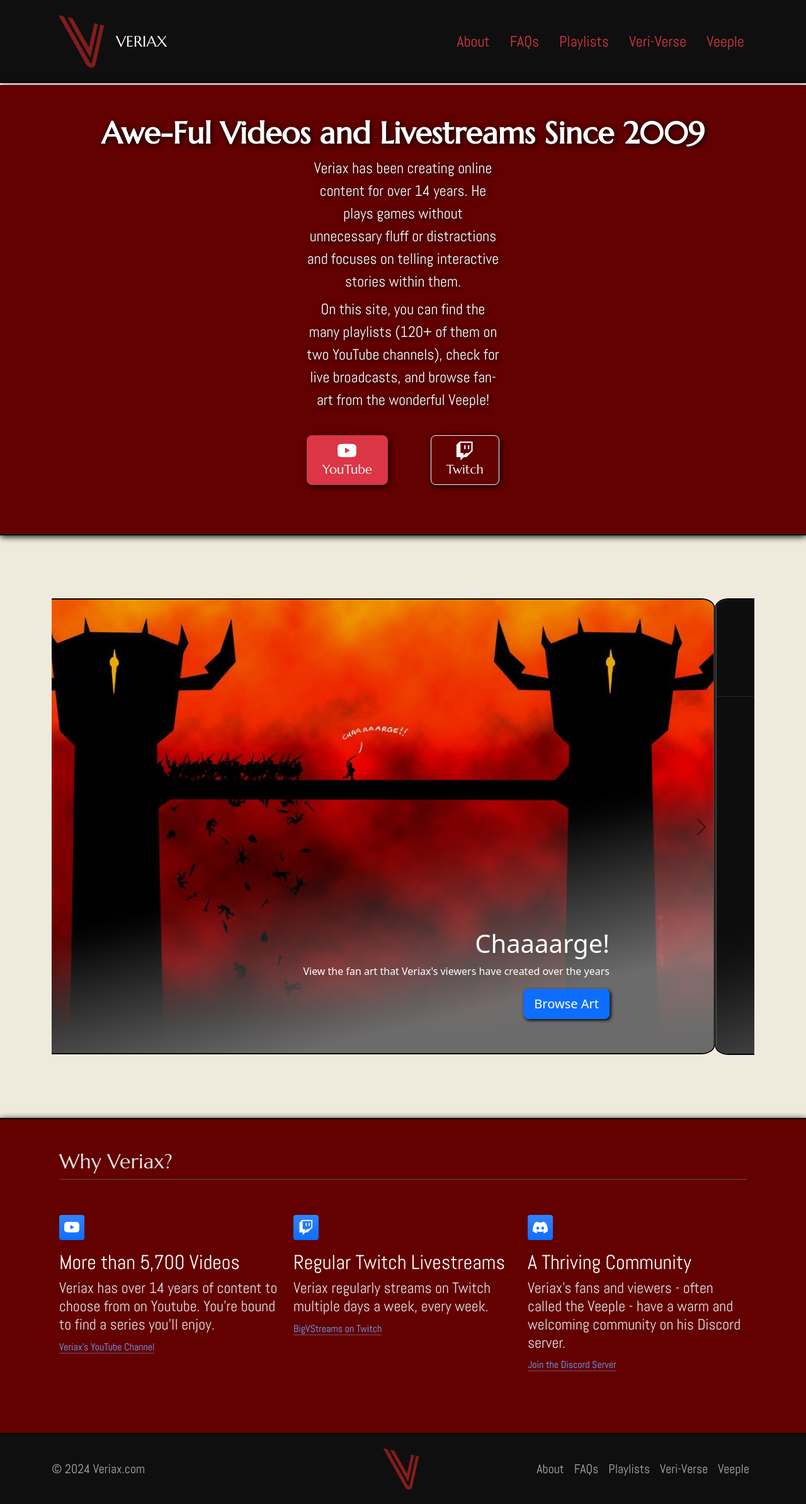
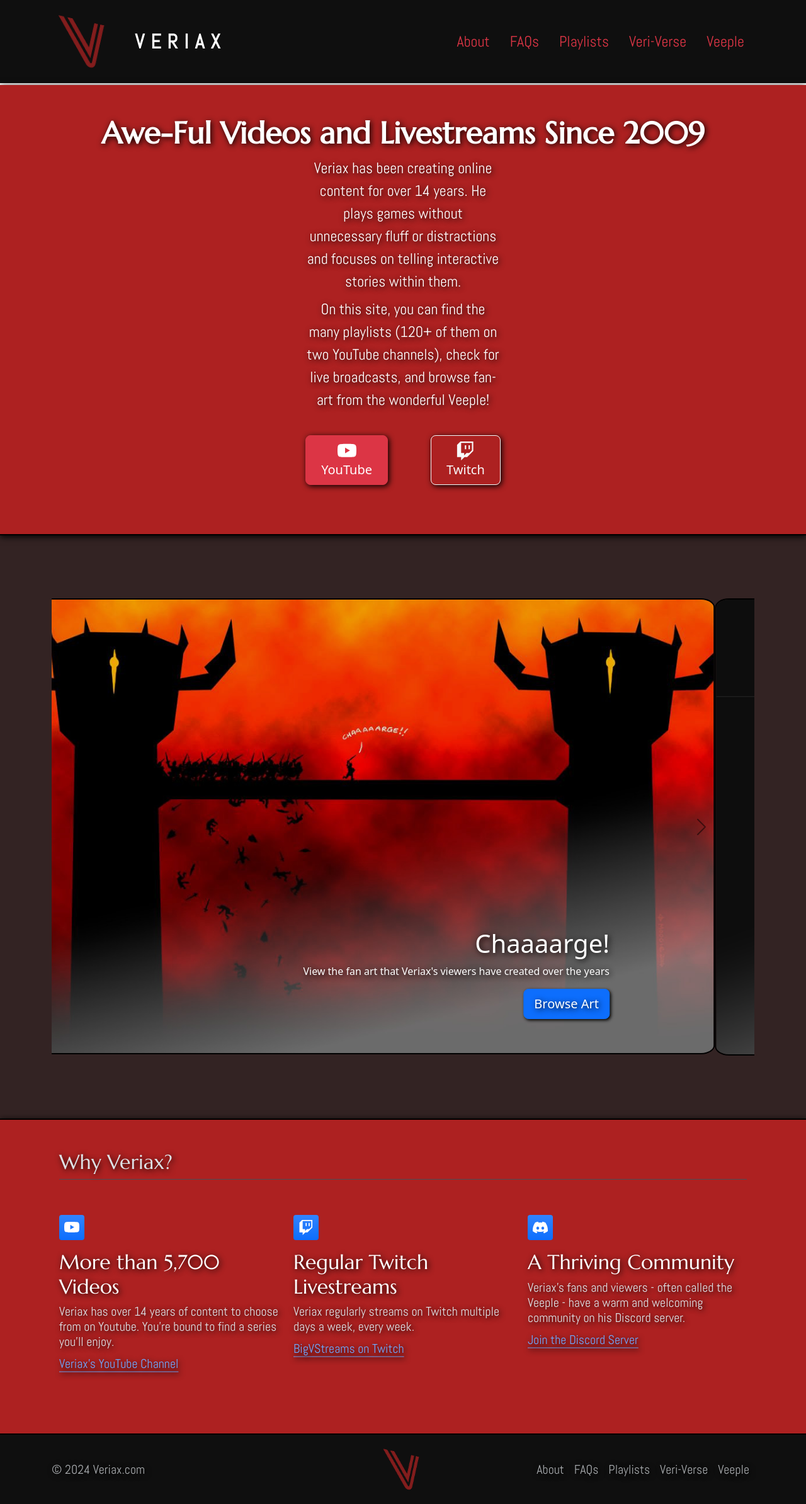
Before and after one commit to mkmartin-2722/veriax-website, a plain HTML site: page index.html in a window 1280 px wide. Shown: the whole page at 63% size. Drawn offline with nearby package versions, Linux system fonts and the light colour scheme.

Commit message:
Add files via upload

```diff
--- a/index.html
+++ b/index.html
@@ -13,9 +13,8 @@
       <header class="d-flex flex-wrap justify-content-center py-3">
         <a href="/" class="d-flex align-items-center mb-3 mb-md-0 me-md-auto link-body-emphasis text-decoration-none">
           <img src="./assets/images/veriax.png" height="100" alt="veriax logo">
-          <span class="fs-4">VERIAX</span>
+          <span class="veriax">VERIAX</span>
         </a>
-
         <ul class="nav nav-pills">
           <li class="nav-item"><a href="#" class="nav-link link-danger">About</a></li>
           <li class="nav-item"><a href="#" class="nav-link link-danger">FAQs</a></li>
@@ -50,7 +49,7 @@
       </div>
     </div>
   </section>
-  <section class="container" id="carouselid">
+  <section class="container" id="carousel">
     <div id="carouselExample" class="carousel slide" data-bs-ride="carousel">
       <div class="carousel-inner">
         <div class="carousel-item active d-block w-100">
--- a/style.css
+++ b/style.css
@@ -1,34 +1,8 @@
 @import url('https://fonts.googleapis.com/css2?family=Marcellus&display=swap');
 @import url('https://fonts.googleapis.com/css2?family=Abel&family=Marcellus&display=swap');
 
-.fs-4 {
-    font-family: "Marcellus", serif;
-    font-weight: 500;
-    font-size: 1.5rem;
-}
-
 body {
-    background-color: #EEEBDD;
-}
-
-.nav {
-    align-items: center;
-}
-
-.nav li {
-    font-size: 1.5rem;
-}
-
-#intro img {
-    border-radius: 5%;
-}
-
-#intro figcaption {
-    text-align: center;
-}
-
-.carousel-caption h1, .carousel-caption p {
-    color: white;
+    background-color: #332323;
 }
 
 #navbar {
@@ -38,13 +12,31 @@ body {
     font-family: "Abel", sans-serif;
 }
 
+#navbar .nav {
+    align-items: center;
+}
+
+#navbar .nav li {
+    font-size: 1.5rem;
+}
+
+#navbar .veriax {
+    margin-left: 30px;
+    font-size: 2rem;
+    font-weight: bold;
+    letter-spacing: 10px;
+}
+
 #intro {
-    background-color: #630000;
+    background-color: #ad2121;
     margin-bottom: 100px;
     text-shadow: 2px 2px 10px black;
     border-bottom: 2px solid black;
     box-shadow: 0 2px 10px black;
     color: white;
+}
+
+#intro h1 {
     font-family: "Marcellus", serif;
 }
 
@@ -59,49 +51,48 @@ body {
     margin: 30px;
 }
 
-.carousel-item .btn {
-    box-shadow: 2px 2px 5px black;
-}
-
-#carouselid {
+#carousel {
     margin-bottom: 100px;
 }
 
-#carouselid img {
+#carousel h1, p {
+    color: white;
+    text-shadow: 2px 2px 10px black;
+}
+
+#carousel img {
     width: 100%;
     max-height: 750px;
     border-radius: 2%;
     border: 2px solid black;
 }
 
+#carousel .btn {
+    box-shadow: 2px 2px 5px black;
+}
+
+
 #features {
-    background-color: #630000;
+    background-color: #ad2121;
     box-shadow: 0 2px 10px black;
     border-top: 2px solid black;
+    text-shadow: 2px 2px 10px black;
 }
 
-#features h2 {
+#features h4, a {
+    font-family: "Abel", sans-serif;
+    font-size: 1.25rem;
+}
+
+#features h2, h3 {
     font-family: "Marcellus", serif;
 }
 
-#features h3 {
-    font-family: "Abel", sans-serif;
-}
-
-#features h4 {
-    font-family: "Abel", sans-serif;
-}
-
-#features a {
-    font-family: "Abel", sans-serif;
-}
-
-
-.feature-icon {
+#features .feature-icon {
     border-radius: 10%;
 }
 
-.feature-icon svg {
+#features .feature-icon svg {
     padding: 8px;
 }
 
@@ -109,12 +100,9 @@ body {
     border-top: 2px solid black;
     background-color: #0f0f0f;
     font-family: "Abel", sans-serif;
+    text-shadow: 2px 2px 10px black;
 }
 
-#footer p {
+#footer p, li {
     font-size: 1.25rem;
 }
-
-#footer li {
-    font-size: 1.25rem;
-}
```
